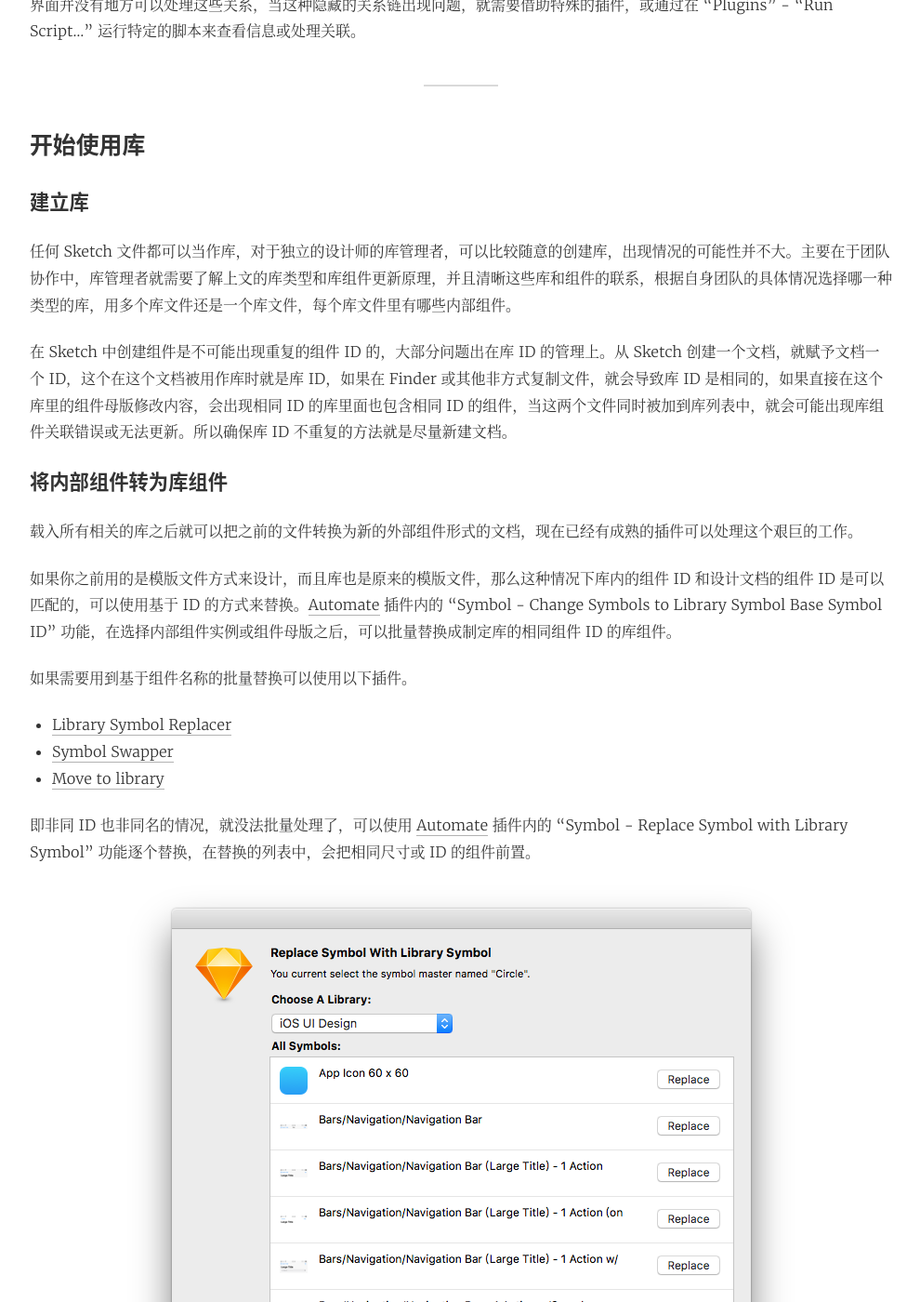
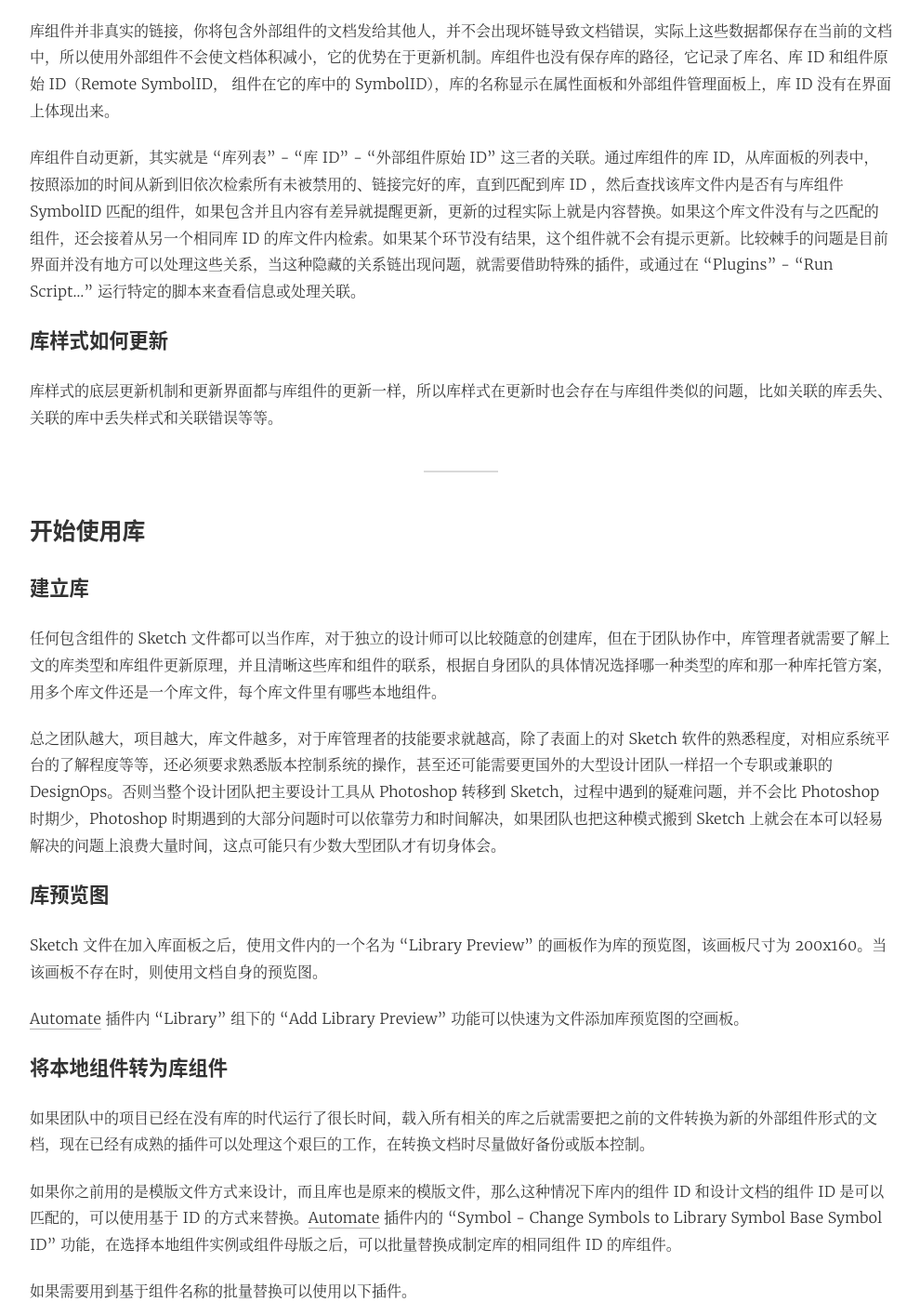
Before and after one commit to Ashung/ashung.github.io, a Jekyll site: the page built from _posts/2018-03-30-deep-into-sketch-library-part-1.md, in a window 1280 px wide and 1400 px high, scrolled down 5179 px. Shown: the whole window at 93% size, without its empty margins (144-1134 px from the left). Built offline with Jekyll 4.4.1, drawn with Linux system fonts in a browser that asks for light colours; comment, search, counter and statistics services are not loaded; some of the changed text lies outside the part shown.

Commit message:
增加 Sketch 51 库样式

```diff
--- a/_posts/2018-03-30-deep-into-sketch-library-part-1.md
+++ b/_posts/2018-03-30-deep-into-sketch-library-part-1.md
@@ -4,13 +4,11 @@
 updated: 2018-06-24
 ---
 
-在 [Sketch 47](https://sketchapp.com/updates/#version-47) 中引人的库（Library）功能，这次更新改变了设计团队工作方式和流程。库在设计团队维护一个设计系统或风格指南上，起到非常重要的作用，可以给团队带来更加高效工作体验。
+越来越多的设计师和团队使用 Sketch 作为主要的设计工具，得益于众多插件和第三方应用，即使在没有技术支持的情况下也能解决一些常见问题。然而每次引入大功能时，也会带来很多坑。事实上有些 UI 设计团队的领导，是不太注重方法和流程的，这种团队选择 Sketch 大多是为了更快速出图，也有可能是跟风或者形式上的改革，在这样的团队中的设计师就要艰辛地踩各种坑。
 
-越来越多的设计师和团队使用 Sketch 作为主要的设计工具，得益于众多插件和第三方应用，即使在没有技术支持的情况下也能解决一些常见问题。然而每次引入大功能时，也会带来很多坑。事实上有些 UI 设计团队的领导，是不太注重方法和流程的，这种团队选择 Sketch 大多是为了更快速出图，在这样的团队中设计师就要艰辛地踩各种坑。
+在 [Sketch 47](https://sketchapp.com/updates/#version-47) 中引人的库（Library）功能，维护一个设计系统或风格指南上，起到非常重要的作用，可以给团队带来高效工作体验，这个更新也会改变设计团队工作方式和流程。作为一个写 Sketch 插件的设计师，非常能理解这些问题给团队效率带来的影响。在 Sketch 47 刚发布时，我便开始在我的 [Automate](https://github.com/Ashung/Automate-Sketch) 插件中增加一些库相关的功能，久而久之便对库有了比较深入的了解。这篇文章主要介绍高级的信息，可以帮助设计团队更好的使用 Sketch 库，并解决一些复杂问题。如果需要基础教程，请查阅[官方文档](https://sketchapp.com/docs/libraries/)或其他网上的一些文章。
 
-作为一个写 Sketch 插件的设计师，非常能理解这些问题给团队效率带来的影响。在 Sketch 47 刚发布时，我便开始在我的 [Automate](https://github.com/Ashung/Automate-Sketch) 插件中增加一些库相关的功能，久而久之便对库有了比较深入的了解。这篇文章主要介绍高级的信息，可以帮助设计团队更好的使用 Sketch 库，并解决一些复杂问题。如果需要基础教程，请查阅[官方文档](https://sketchapp.com/docs/libraries/)或其他网上的一些文章。
-
-这一系列的文章分为上中下三部分，上部主要介绍基础概念和库的托管方案；中部主要针对库管理者，内容包括组件命名、库维护等；下部则是针对团队中相对高级的库管理者，一些复杂操作和使用脚本解决一些常见问题。
+这一系列的文章分为上中下三部分，上部主要介绍基础概念和简单的库托管方案；中部主要针对库管理者，内容包括组件命名、库维护和常见问题的解决等；下部则是针对团队中相对高级的库管理者，一些复杂操作和使用脚本解决一些常见问题。
 
 * toc
 {:toc}
@@ -34,11 +32,11 @@
 
 ### 库的类型
 
-**内置库**（Internal Libraries）是指随 Sketch 自带的库，目前就是 iOS UI Design 这个库，文件保存在 “/Applications/Sketch.app/Contents/Resources/libraries/iOS UI Design.sketch”，如果需要研究这个文件需要复制到其他地方再打开。
+**内置库**（Internal Libraries）是指随 Sketch 自带的库，目前就是 iOS UI Design 这个库，文件保存在程序目录 “/Applications/Sketch.app/Contents/Resources/libraries/iOS UI Design.sketch”，如果需要研究这个文件需要复制到其他地方再打开。
 
 **用户库**（User Libraries）就是用户从库面板上的 “Add Library...” 按钮上添加的库。
 
-**远端库**（Remote Libraries），在 [Sketch 49](https://sketchapp.com/updates/#version-49) 以后增加的一种新类型，内置的需要下载的 Apple iOS UI 属于这个类型。在 49.x - 50.x 的版本上，这个功能仅开放了从 Sketch Cloud 添加库，用户需要注册 Sketch Cloud 上传文件，分享页面链接给使用者，使用者页面上的 “Download - Add Library to Sketch” 菜单添加到库面板。在 51 之后的版本，可以添加保存到任何网络地址的库。
+**远端库**（Remote Libraries），在 [Sketch 49](https://sketchapp.com/updates/#version-49) 以后增加的一种新类型，内置的需要下载的 Apple iOS UI 属于这个类型。在 49.x - 50.x 的版本上，这个功能仅开放了从 Sketch Cloud 添加库，用户需要注册 Sketch Cloud 上传文件，分享页面链接给使用者，使用者页面上的 “Download - Add Library to Sketch” 菜单添加到库面板。在 51 之后的版本，可以添加保存到任何网络地址的库。远端库的本地缓存目录在 “~/Library/Application Support/com.bohemiancoding.sketch3/Libraries”。
 
 这三种类型在库面板上没有明显的视觉区分，可以简单地通过右键菜单（或库面板左下角齿轮图标下拉菜单）来确认属于哪一类型。内置库无法被移除也无法打开，可以被禁用；远端库无法使用 “Show in Finder” 和 “Open ...”菜单，来自 Sketch Cloud 的远端库会有 “View in Sketch Cloud” 菜单；用户库则都有这三个菜单。
 
@@ -52,21 +50,31 @@
 
 ### 组件实例、组件母版与库组件
 
-**组件母版**（Symbol Master）是一种特殊画板，能够引出另一个分身称为**组件实例**（Symbol Instance），分身只有单一的图层，但可能会有不同外观。组件实例在图层面板有两种图标，旋转箭头图标表示文档内的实例，而索链图标则表示来着库的实例，这种来自库的实例无法在当前文档修改母版，很多情况就称为**库组件**（Library Symbol）。
+**组件母版**（Symbol Master）是一种特殊画板，能够引出另一个分身称为**组件实例**（Symbol Instance），分身只有单一的图层，通过修改尺寸和 Overrides 可以使其具有不同外观。组件实例在图层面板有两种图标，旋转箭头图标表示文档内的实例，而索链图标则表示来着库的实例，这种来自库的实例无法在当前文档修改母版，很多情况就称为**库组件**（Library Symbol）。
 
 ![](../images/deep-into-sketch-library/symbols_categories.png)
 
-为了区别文档上的组件母版和库组件，文档上所有的组件母版集合称为**内部组件**（Local Symbols），文档上所有库组件的集合通常叫**外部组件**（Foreign Symbols）或**导入的组件**（Imported Symbols）。
+为了区别文档上的组件母版和库组件，文档上所有的组件母版集合称为**本地组件**（Local Symbols），文档上所有库组件的集合称为**外部组件**（Foreign Symbols）或**导入的组件**（Imported Symbols）。
 
-从插入组件的菜单上，只能显示出库文档内的所有内部组件，文档内的外部组件是不会出现在菜单上的，所以通常情况下作为库的文档都是组件母版。使用了嵌入另一库组件的库组件，如果没载入内嵌库组件所属的库，在 Overrides 中把组件更换成其他组件，就只能重新插入来恢复之前的状态。在 Sketch 49 之后，未被使用的外部组件在文档保存时会被自动删除，为了保留外部组件可以插入到画布内。
+从插入组件的菜单上，只能显示出库文档内的所有本地组件，文档内的外部组件是不会出现在菜单上的，所以通常情况下作为库的文档都是组件母版。使用了嵌入另一库组件的库组件，如果没载入内嵌库组件所属的库，在 Overrides 中把组件更换成其他组件，就只能重新插入来恢复之前的状态。在 Sketch 49 之后，未被使用的外部组件在文档保存时会被自动删除，为了保留外部组件可以将其插入到画布内。
+
+### 本地样式和库样式
+
+在 Sketch 51 以及之后的版本中，可以在界面中显示所有库的文本样式和图层样式，对元素应用库样式，会让 Sketch 保存一份改样式的拷贝在文档中，目前界面上没有显示当前文档使用过哪些库样式，Sketch 在文档保存时会对无用的库样式进行清理。
+
+本地样式和库样式在图层列表上也没有差异显示，只能在右侧属性面板中查看信息，原来的文本样式和图层样式操作和管理方式没有改变。
 
 ### 库组件如何从关联的库更新
 
-在介绍库更新机制前，需要简单了解下 Sketch 内部是如何识别对象的。在 Sketch 中创建的任何对象，新建一个文件、插入一个图层、创建一个样式等等，Sketch 都会给这些对象添加唯一标识 [UUID](https://baike.baidu.com/item/UUID)。图层上的 UUID 这里称为图层 ID，组件上的 UUID 称为 组件 ID（SymbolID），组件母版和组件实例都即有图层 ID 也有 组件 ID。ID 信息在界面上没有体现，设计使也不会用到这些信息，它们是作为 Sketch 文档结构上使用的。
+在介绍库更新机制前，需要简单了解下 Sketch 内部是如何识别对象的。在 Sketch 中创建的任何对象，新建一个文件、插入一个图层、创建一个样式等等，Sketch 都会给这些对象添加唯一标识 [UUID](https://baike.baidu.com/item/UUID)。图层上的 UUID 这里称为图层 ID，组件上的 UUID 称为组件 ID（SymbolID），组件母版和组件实例都即有图层 ID 也有组件 ID。ID 信息在界面上没有体现，设计使也不会用到这些信息，它们是作为 Sketch 文档结构上使用的。
 
 库组件并非真实的链接，你将包含外部组件的文档发给其他人，并不会出现坏链导致文档错误，实际上这些数据都保存在当前的文档中，所以使用外部组件不会使文档体积减小，它的优势在于更新机制。库组件也没有保存库的路径，它记录了库名、库 ID 和组件原始 ID（Remote SymbolID， 组件在它的库中的 SymbolID），库的名称显示在属性面板和外部组件管理面板上，库 ID 没有在界面上体现出来。
 
 库组件自动更新，其实就是 “库列表” - “库 ID” - “外部组件原始 ID” 这三者的关联。通过库组件的库 ID，从库面板的列表中，按照添加的时间从新到旧依次检索所有未被禁用的、链接完好的库，直到匹配到库 ID ，然后查找该库文件内是否有与库组件 SymbolID 匹配的组件，如果包含并且内容有差异就提醒更新，更新的过程实际上就是内容替换。如果这个库文件没有与之匹配的组件，还会接着从另一个相同库 ID 的库文件内检索。如果某个环节没有结果，这个组件就不会有提示更新。比较棘手的问题是目前界面并没有地方可以处理这些关系，当这种隐藏的关系链出现问题，就需要借助特殊的插件，或通过在 “Plugins” - “Run Script...” 运行特定的脚本来查看信息或处理关联。
+
+### 库样式如何更新
+
+库样式的底层更新机制和更新界面都与库组件的更新一样，所以库样式在更新时也会存在与库组件类似的问题，比如关联的库丢失、关联的库中丢失样式和关联错误等等。
 
 ----
 
@@ -74,15 +82,21 @@
 
 ### 建立库
 
-任何 Sketch 文件都可以当作库，对于独立的设计师的库管理者，可以比较随意的创建库，出现情况的可能性并不大。主要在于团队协作中，库管理者就需要了解上文的库类型和库组件更新原理，并且清晰这些库和组件的联系，根据自身团队的具体情况选择哪一种类型的库，用多个库文件还是一个库文件，每个库文件里有哪些内部组件。
+任何包含组件的 Sketch 文件都可以当作库，对于独立的设计师可以比较随意的创建库，但在于团队协作中，库管理者就需要了解上文的库类型和库组件更新原理，并且清晰这些库和组件的联系，根据自身团队的具体情况选择哪一种类型的库和那一种库托管方案，用多个库文件还是一个库文件，每个库文件里有哪些本地组件。
 
-在 Sketch 中创建组件是不可能出现重复的组件 ID 的，大部分问题出在库 ID 的管理上。从 Sketch 创建一个文档，就赋予文档一个 ID，这个在这个文档被用作库时就是库 ID，如果在 Finder 或其他非方式复制文件，就会导致库 ID 是相同的，如果直接在这个库里的组件母版修改内容，会出现相同 ID 的库里面也包含相同 ID 的组件，当这两个文件同时被加到库列表中，就会可能出现库组件关联错误或无法更新。所以确保库 ID 不重复的方法就是尽量新建文档。
+总之团队越大，项目越大，库文件越多，对于库管理者的技能要求就越高，除了表面上的对 Sketch 软件的熟悉程度，对相应系统平台的了解程度等等，还必须要求熟悉版本控制系统的操作，甚至还可能需要更国外的大型设计团队一样招一个专职或兼职的 DesignOps。否则当整个设计团队把主要设计工具从 Photoshop 转移到 Sketch，过程中遇到的疑难问题，并不会比 Photoshop 时期少，Photoshop 时期遇到的大部分问题时可以依靠劳力和时间解决，如果团队也把这种模式搬到 Sketch 上就会在本可以轻易解决的问题上浪费大量时间，这点可能只有少数大型团队才有切身体会。
 
-### 将内部组件转为库组件
+### 库预览图
 
-载入所有相关的库之后就可以把之前的文件转换为新的外部组件形式的文档，现在已经有成熟的插件可以处理这个艰巨的工作。
+Sketch 文件在加入库面板之后，使用文件内的一个名为 “Library Preview” 的画板作为库的预览图，该画板尺寸为 200x160。当该画板不存在时，则使用文档自身的预览图。
 
-如果你之前用的是模版文件方式来设计，而且库也是原来的模版文件，那么这种情况下库内的组件 ID 和设计文档的组件 ID 是可以匹配的，可以使用基于 ID 的方式来替换。[Automate](https://github.com/Ashung/Automate-Sketch) 插件内的 “Symbol - Change Symbols to Library Symbol Base Symbol ID” 功能，在选择内部组件实例或组件母版之后，可以批量替换成制定库的相同组件 ID 的库组件。
+[Automate](https://github.com/Ashung/Automate-Sketch) 插件内 “Library” 组下的 “Add Library Preview” 功能可以快速为文件添加库预览图的空画板。
+
+### 将本地组件转为库组件
+
+如果团队中的项目已经在没有库的时代运行了很长时间，载入所有相关的库之后就需要把之前的文件转换为新的外部组件形式的文档，现在已经有成熟的插件可以处理这个艰巨的工作，在转换文档时尽量做好备份或版本控制。
+
+如果你之前用的是模版文件方式来设计，而且库也是原来的模版文件，那么这种情况下库内的组件 ID 和设计文档的组件 ID 是可以匹配的，可以使用基于 ID 的方式来替换。[Automate](https://github.com/Ashung/Automate-Sketch) 插件内的 “Symbol - Change Symbols to Library Symbol Base Symbol ID” 功能，在选择本地组件实例或组件母版之后，可以批量替换成制定库的相同组件 ID 的库组件。
 
 如果需要用到基于组件名称的批量替换可以使用以下插件。
 
@@ -90,33 +104,28 @@
 - [Symbol Swapper](https://github.com/sonburn/symbol-swapper)
 - [Move to library](https://github.com/ahmedmigo/Move-to-library-sketchplugin)
 
-即非同 ID 也非同名的情况，就没法批量处理了，可以使用 [Automate](https://github.com/Ashung/Automate-Sketch) 插件内的 “Symbol - Replace Symbol with Library Symbol” 功能逐个替换，在替换的列表中，会把相同尺寸或 ID 的组件前置。
+即非同 ID 也非同名的情况，就没法批量处理，可以使用 [Automate](https://github.com/Ashung/Automate-Sketch) 插件内的 “Symbol - Replace Symbol with Library Symbol” 功能逐个替换，在替换的列表中，会把相同尺寸或 ID 的组件前置。
 
 ![](../images/deep-into-sketch-library/replace_symbol_with_library_symbol.png)
 
 如果库组件已经做了较大改变，根据 ID 或名称已经无法达到理想效果，可以在组件右键菜单中选择合适的库组件替换，最后再使用 [Automate](https://github.com/Ashung/Automate-Sketch) 插件内的 “Symbol - Remove Unused Symbols” 删除多余的组件。
 
-### 从库同步图层和文本样式
+### 将本地样式转为库样式
 
-在 Sketch 47.x - 50.x 的版本中界面上只显示出库文档的内部组件，有些保存在库文档的资源，例如图层样式、文本样式，甚至色彩、渐变和图片填充，需要依靠插件同步至新文档。
+在 Sketch 47.x - 50.x 的版本中界面上只显示出库文档的本地组件，有些保存在库文档的资源，例如图层样式和文本样式则无法在界面上显示。这个问题在 50 的版本得到改进，现在使用库中的图层样式和文本样式，与使用库组件一样，甚至与库组件一样可以被更新，建议尽量本地样式转为与之属性一致的库样式。
 
-在 Sketch 51 之后的版本中，可以在界面中显示所有库的文本样式和图层样式，仍可能需要拷贝色彩、渐变和图片填充等资源。
+[Automate](https://github.com/Ashung/Automate-Sketch) 插件内的 “Library - Change Local Text Style to Library Text Style” 和 “Change Local Layer Style to Library Layer Style” 这两个功能，可以将本地样式转为某一个库中与之属性一致的库样式。如果由于属性不同而无法替换，则可以使用插件内的 “Style - Select Layers by Text Style” 和 “Select Layers by Layer Style” 选择带有本地样式的图层，然后在属性面板中将其替换为库样式。在旧版的 Sketch 上同步样式，可以参考该系列文章的第二部分 “样式管理”。
 
-[Automate](https://github.com/Ashung/Automate-Sketch) 插件包含从任意 Sketch 文件或库倒入文档资源和样式的功能。色彩、渐变和图片填充等文档资源是根据内容添加的不会导致列表重复，而样式则更加对象的 ID，同 ID 项的样式属性会被更新。
+![](../images/deep-into-sketch-library/automate_change_local_style_to_library_style.png)
 
-Automate 插件样式相关的功能如下：
+### 从库同步色彩等资源
+
+到目前为止，保存在库文档的色彩、渐变和图片填充等资源，需要依靠插件同步至新文档。
+
+[Automate](https://github.com/Ashung/Automate-Sketch) 插件包含从任意 Sketch 文件或库导入文档资源的功能。色彩、渐变和图片填充等文档资源是根据内容添加的不会导致列表重复。
 
 - Style - Import Document Assets from Sketch File，从 Sketch 文件导入色彩、渐变及图片填充等资源。
-- Style - Import Text Styles from Sketch File，从 Sketch 文件导入文本样式。
-- Style - Import Layer Styles from Sketch File，从 Sketch 文件导入图层样式。
 - Library - Import Document Assets from Library，从库导入色彩、渐变及图片填充等资源。
-- Library - Import Styles from Library，从库导入文本和图层样式。
-
-### 库预览图
-
-Sketch 文件在加入库面板之后，使用文件内的一个名为 “Library Preview” 的画板作为库的预览图，该画板尺寸为 200x160。当该画板不存在时，则使用文档自身的预览图。
-
-[Automate](https://github.com/Ashung/Automate-Sketch) 插件内 “Library” 组下的 “Add Library Preview” 功能可以快速为文件添加库预览图的空画板。
 
 ## 库的托管方案
 
@@ -185,7 +194,7 @@
 
 从 [Apple UI Design Resources](https://developer.apple.com/design/resources/) 下载的 Sketch 文件就是链接至 Apple 官方自托管的库，需要从库面板下载内置的 Apple iOS UI。库更新由 Apple 官方维护，使用者可以自动接收到更新。在 Sketch 51 之后的版本中开放了这个功能，用户可以自己使用内部的服务器、外部云或者 CDN 来保存库文件。Sketch 通过一个 URL 协议打开带有云端库链接和信息的 RSS 文件来载入远端库。
 
-这是方案特别适合针对某个平台的开放的库，或者公司内部有自己的文件管理系统，或者存在多地方办公的情况，由官方或某个团队来统一维护，使用者会第一时间接收到更新，在这一系列的文章的高级部分，有详细介绍这种方案的实施。
+这个方案特别适合针对某个平台的开放的库，或者公司内部有自己的文件管理系统，或者存在多地方办公的情况，由官方或某个团队来统一维护，使用者会第一时间接收到更新，在这一系列的文章的高级部分，有详细介绍这种方案的实施。
 
 ### 使用 Sketch 插件同步
 
```
Also changed, not shown: other parts of _posts/2018-03-30-deep-into-sketch-library-part-1.md (+1 -1 lines), _posts/2018-04-11-deep-into-sketch-library-part-2.md (+16 -2 lines), images/deep-into-sketch-library/automate_change_local_style_to_library_style.png (added).
